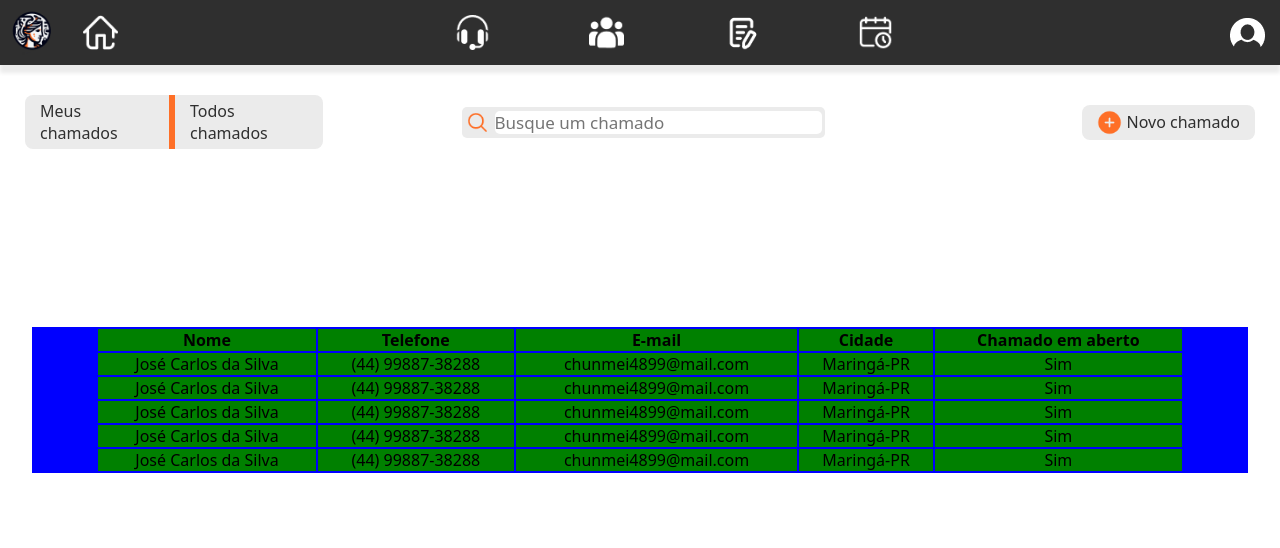
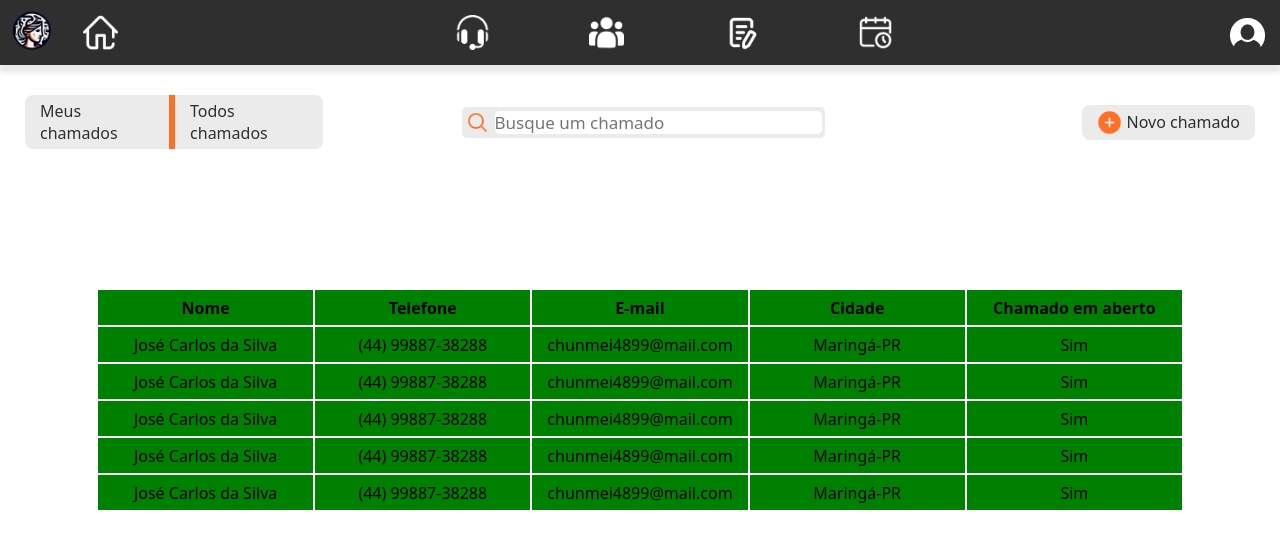
Before and after one commit to mhsfn00/minerva-frontend, an Angular app: page /calls in a window 1280 px wide. Shown: the top 548 px of the page. Built offline with nearby package versions, Linux system fonts and the light colour scheme.

Commit message:
continuando desenvolvimento do componente table

```diff
--- a/src/app/components/table/table.component.html
+++ b/src/app/components/table/table.component.html
@@ -1,5 +1,6 @@
-<div class="table-container">
-    <table class="table" ng-if="tableType == 'people'">
+
+<table class="table" ng-if="tableType == 'people'">
+    <thead>
         <tr>
             <th>Nome</th>
             <th>Telefone</th>
@@ -7,6 +8,8 @@
             <th>Cidade</th>
             <th>Chamado em aberto</th>
         </tr>
+    </thead>
+    <tbody class="table-body">
         <tr>
             <td>José Carlos da Silva</td>
             <td>(44) 99887-38288</td>
@@ -42,5 +45,5 @@
             <td>Maringá-PR</td>
             <td>Sim</td>
         </tr>
-    </table>
-</div>
+    </tbody>
+</table>
--- a/src/app/components/table/table.component.scss
+++ b/src/app/components/table/table.component.scss
@@ -3,15 +3,11 @@
 th, td {
     text-align: center;
     background-color: green;
-}
-
-.table-container {
-    background-color: blue;
-    width: 95vw;
-    display: flex;
-    justify-content: center;
+    height: 35px;
+    max-height: 35px;
 }
 
 .table {
     width: 85vw;
+    table-layout: fixed;
 }
```
